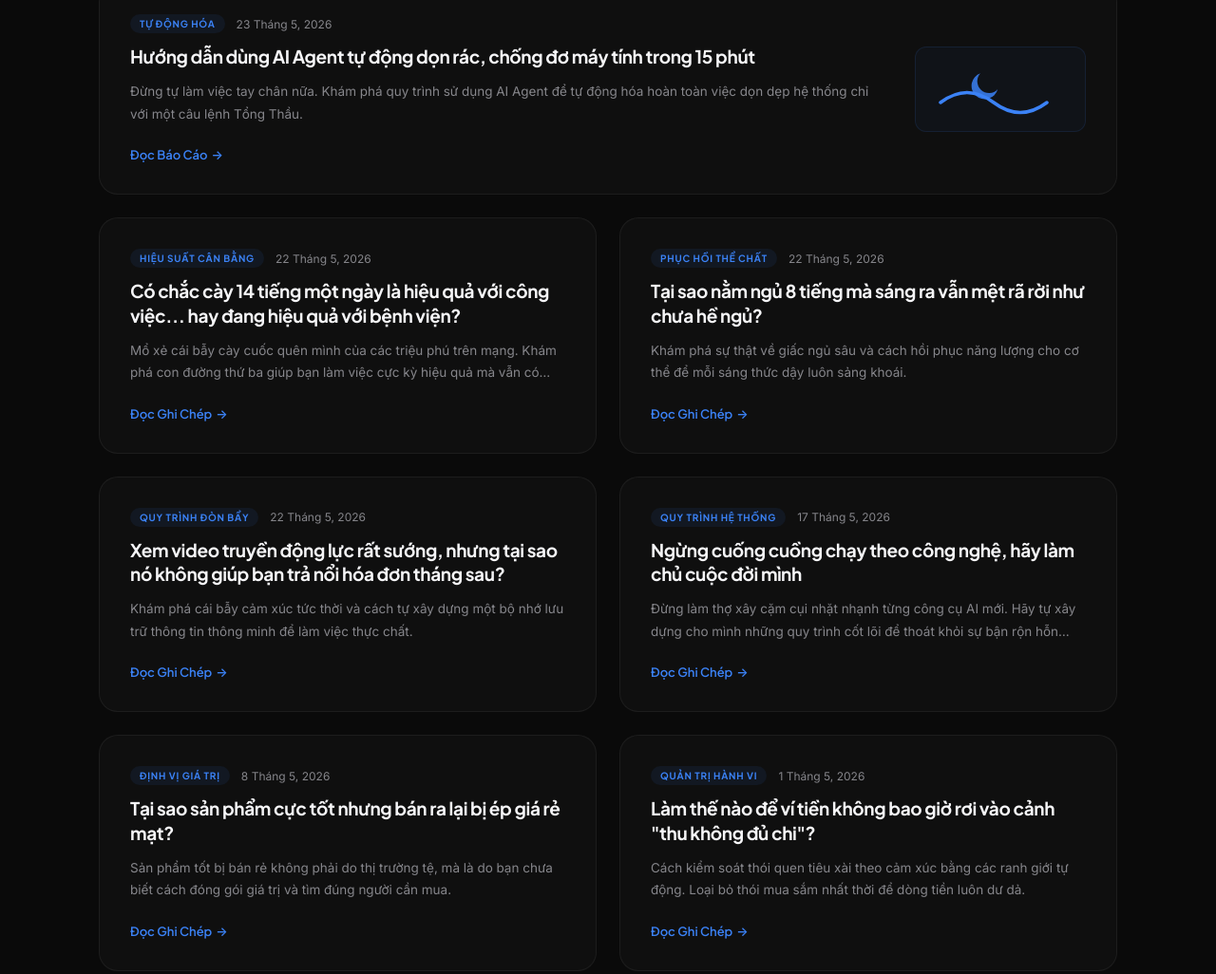
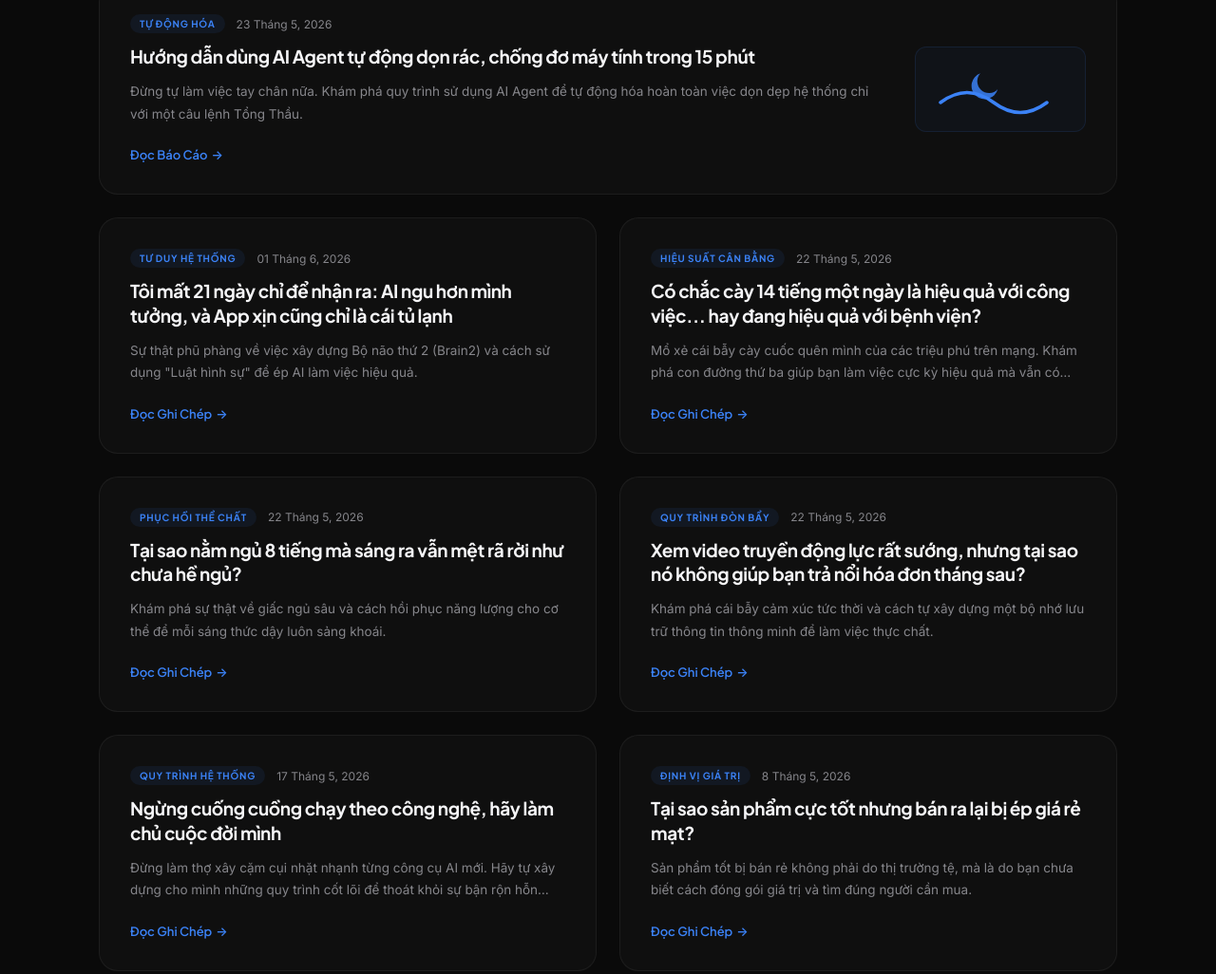
Before and after one commit to Babyshark7979/gapgiang-web, a website built with Vite: page index.html in a window 1280 px wide. Shown: the part 4836-5862 px from the top of the page at 95% size. Built offline with nearby package versions, Linux system fonts and the light colour scheme.

Commit message:
Add article card to homepage

```diff
--- a/index.html
+++ b/index.html
@@ -311,6 +311,16 @@
           </article>
 
           <!-- Regular posts -->
+          <article class="post-card" id="post-brain2-obsidian" onclick="openEssay('brain2-obsidian')">
+            <div class="post-meta">
+              <span class="post-tag">Tư duy hệ thống</span>
+              <span class="post-date">01 Tháng 6, 2026</span>
+            </div>
+            <h3 class="post-title">Tôi mất 21 ngày chỉ để nhận ra: AI ngu hơn mình tưởng, và App xịn cũng chỉ là cái tủ lạnh</h3>
+            <p class="post-excerpt">Sự thật phũ phàng về việc xây dựng Bộ não thứ 2 (Brain2) và cách sử dụng "Luật hình sự" để ép AI làm việc hiệu quả.</p>
+            <span class="post-read-link">Đọc Ghi Chép <span>→</span></span>
+          </article>
+
           <article class="post-card" id="post-bay-sinh-hoc" onclick="openEssay('bay-sinh-hoc')">
             <div class="post-meta">
               <span class="post-tag">Hiệu suất cân bằng</span>
```
